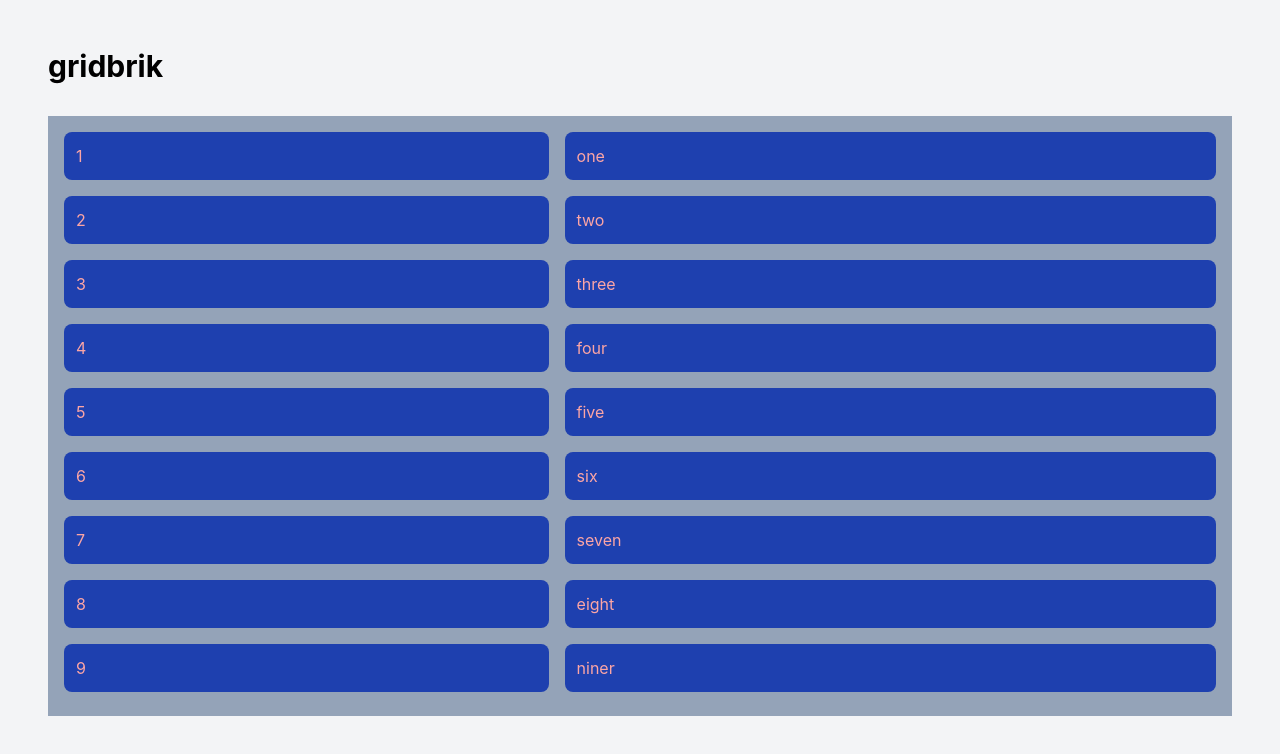
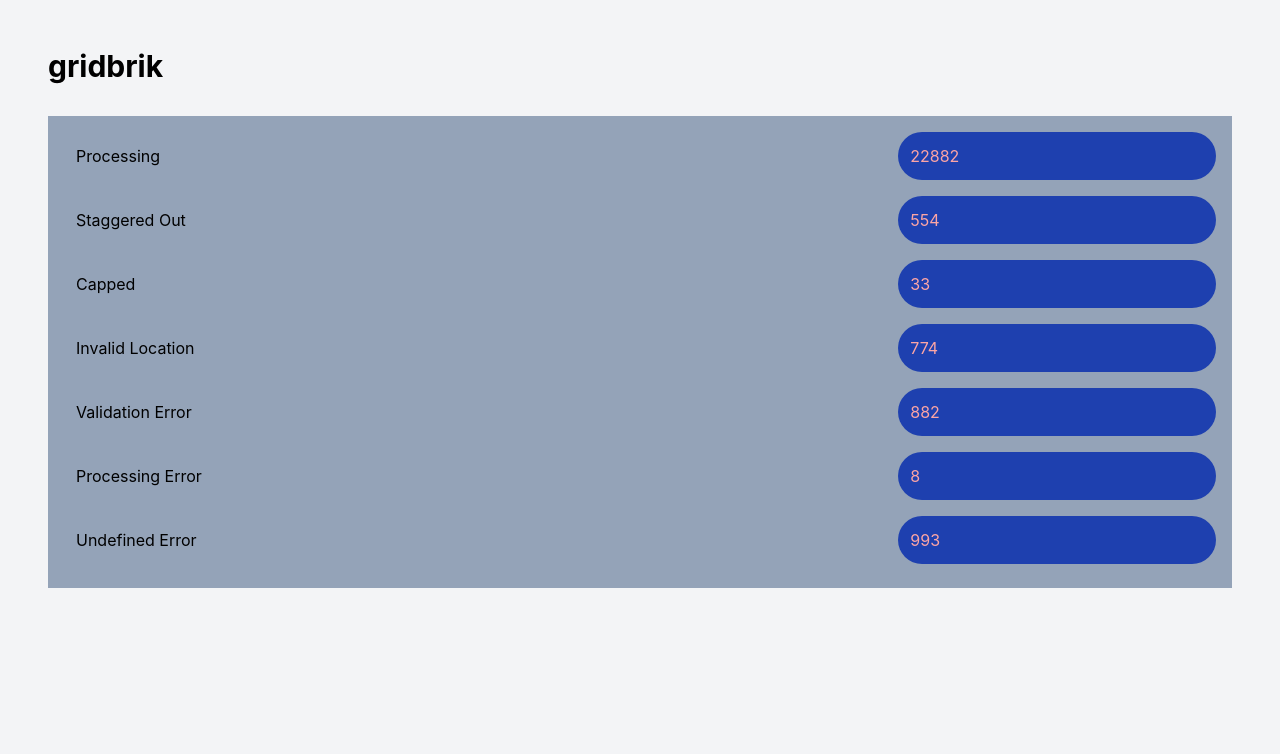
Before and after one commit to mmcgraw73/gridbrik, a Vue app: page / in a window 1280 px wide. Shown: the top 754 px of the page. Built offline with nearby package versions, Linux system fonts and the light colour scheme.

Commit message:
styles / data matching

```diff
--- a/src/App.vue
+++ b/src/App.vue
@@ -15,18 +15,16 @@ export default {
   data() {
     return {
       arrsArr: [
-        ['1', '2', '3', '4', '5', '6', '7', '8', '9'],
         [
-          'one',
-          'two',
-          'three',
-          'four',
-          'five',
-          'six',
-          'seven',
-          'eight',
-          'niner',
+          'Processing',
+          'Staggered Out',
+          'Capped',
+          'Invalid Location',
+          'Validation Error',
+          'Processing Error',
+          'Undefined Error',
         ],
+        ['22882', '554', '33', '774', '882', '8', '993'],
       ],
     };
   },
--- a/src/components/gridbrik.vue
+++ b/src/components/gridbrik.vue
@@ -2,12 +2,11 @@
   <section class="w-full">
     <div :class="['bg-slate-400 p-2']">
       <div class="grid grid-cols-7 gap-4 m-2" v-for="(item, i) in arr1">
-        <span class="col-span-3 bg-blue-800 text-red-300 p-3 rounded-lg mb-2">{{
-          arr1[i]
-        }}</span>
-        <span class="col-span-4 bg-blue-800 text-red-300 p-3 rounded-lg mb-2">{{
-          arr2[i]
-        }}</span>
+        <span class="col-span-5 p-3 rounded-lg mb-2">{{ arr1[i] }}</span>
+        <span
+          class="col-span-2 bg-blue-800 text-red-300 p-3 rounded-full mb-2"
+          >{{ arr2[i] }}</span
+        >
       </div>
     </div>
   </section>
```
